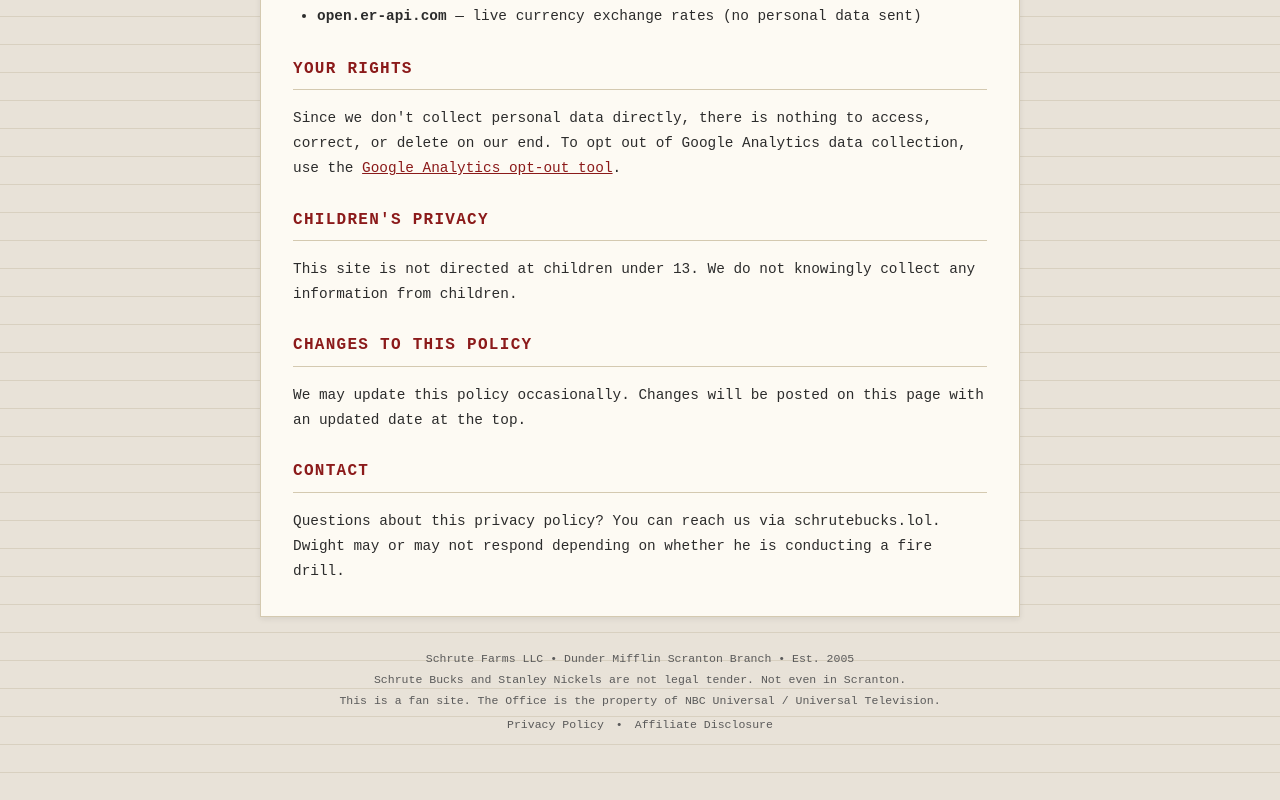
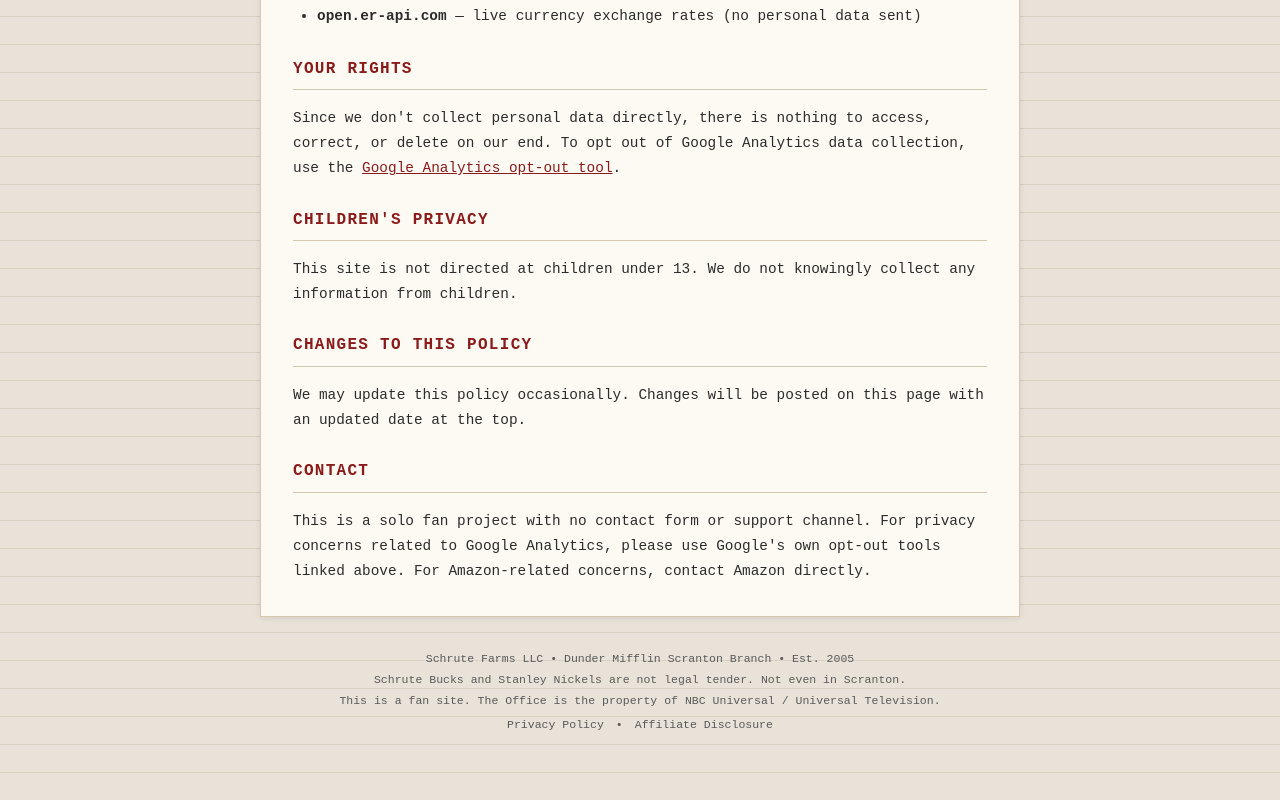
Before and after one commit to michaelpett24/schrute-bucks, a React (Vite) app: page /privacy in a window 1280 px wide. Shown: the part 1513-2313 px from the top of the page. Built offline with nearby package versions, Linux system fonts and the light colour scheme.

Commit message:
Remove contact info from privacy policy

```diff
--- a/src/pages/Privacy.jsx
+++ b/src/pages/Privacy.jsx
@@ -91,8 +91,9 @@
 
         <h2 className="content-h2">Contact</h2>
         <p>
-          Questions about this privacy policy? You can reach us via schrutebucks.lol.
-          Dwight may or may not respond depending on whether he is conducting a fire drill.
+          This is a solo fan project with no contact form or support channel. For privacy
+          concerns related to Google Analytics, please use Google's own opt-out tools linked
+          above. For Amazon-related concerns, contact Amazon directly.
         </p>
       </article>
     </>
```
